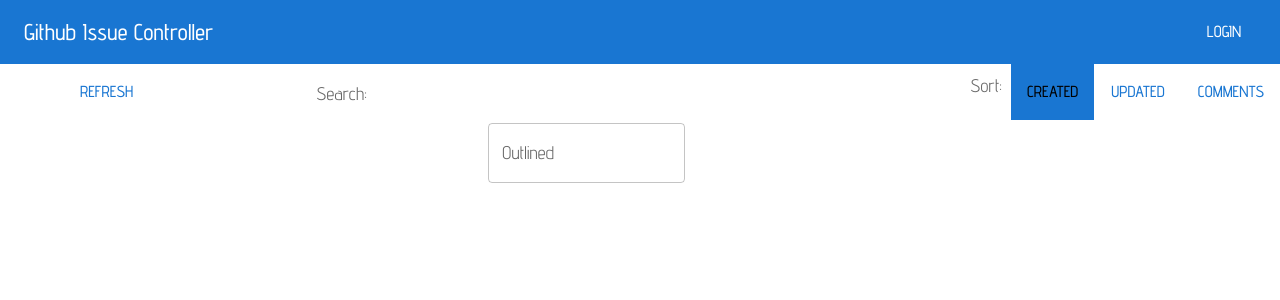
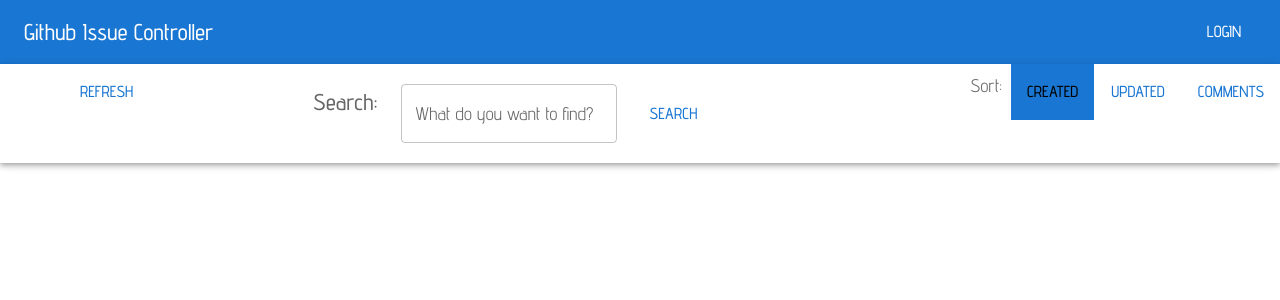
Before and after one commit to ChickenLamb/Github-Issuer, a Next.js app: page / in a window 1280 px wide. Shown: the top 300 px of the page. Built offline with nearby package versions, Linux system fonts and the light colour scheme; no server answers.

Commit message:
save local key

```diff
--- a/conponents/TopBar.tsx
+++ b/conponents/TopBar.tsx
@@ -4,14 +4,14 @@
 import Paper from '@mui/material/Paper';
 import Grid from '@mui/material/Grid';
 import Button from '@mui/material/Button';
-import { Typography, useTheme } from '@mui/material';
+import { AppBar, Typography, useTheme } from '@mui/material';
 import TextField from '@mui/material/TextField';
 
 interface Props {
 
-    LoadIssue:(state:boolean)=>void
-    setSortOrder:(payload: string) => void
-    sortOrder:string
+  LoadIssue: (state: boolean) => void
+  setSortOrder: (payload: string) => void
+  sortOrder: string
 }
 
 const Item = styled(Paper)(({ theme }) => ({
@@ -20,44 +20,52 @@
   padding: theme.spacing(1),
   textAlign: 'center',
   color: theme.palette.text.secondary,
-  borderRadius:0
+  borderRadius: 0
 }));
 
-const SearchField = () =>  <Box
+
+
+export default function TopBar({ LoadIssue, setSortOrder, sortOrder }: Props) {
+
+  const SearchField = () => <Box
   component="form"
   sx={{
-  '& > :not(style)': { m: 1, width: '25ch'},
+    '& > :not(style)': { m: 1.5 },
   }}
+  style={{display:"flex"}}
+  ml={10}
   noValidate
   autoComplete="on"
 >
-<Typography>Search:</Typography>
-<TextField id="outlined-basic" label="Outlined" variant="outlined"/>
+  <Typography textAlign={"left"}  variant="h6">Search:</Typography>
+  <TextField onChange={(e)=>{setQuery(e.target.value)}} value={query} id="outlined-basic" label="What do you want to find?" variant="outlined" />
   {/* <TextField id="filled-basic" label="Filled" variant="filled" />
 <TextField id="standard-basic" label="Standard" variant="standard" /> */}
+  <Button onClick={()=>console.log(query)}>Search</Button>
 </Box>
 
-export default function TopBar({LoadIssue, setSortOrder, sortOrder}:Props) {
-
-function Load_and_Sort(data:string){
+  function Load_and_Sort(data: string) {
     setSortOrder(data);
   }
+  const [query, setQuery] = React.useState<string>("");
   const theme = useTheme();
   return (
-    <Box sx={{ flexGrow: 1 }}>
+    <AppBar position='sticky'>
+      <Box style={{ backgroundColor: theme.palette.common.white }} sx={{ flexGrow: 1 }}>
         <Grid container spacing={0}>
-        <Grid item xs={2}>
-          <Item elevation={0}><Button onClick={()=>LoadIssue(true)}>Refresh</Button></Item>
+          <Grid style={{}} item xs={2}>
+            <Item elevation={0}><Button onClick={() => LoadIssue(true)}>Refresh</Button></Item>
           </Grid>
           <Grid item xs={7}>
             <Item elevation={0}><SearchField/></Item>
           </Grid>
-        <Grid item xs={3} style={{display:"flex", gap:1,backgroundColor:"#FFF", justifyContent:"flex-end",alignItems:"flex-start"}}>
+          <Grid item xs={3} style={{ display: "flex", gap: 1, justifyContent: "flex-end", alignItems: "flex-start" }}>
             <Item elevation={0}><Typography>Sort:</Typography></Item>
-            {['created','updated','comments'].map((data,index)=><Item style={{backgroundColor:data.toUpperCase()===sortOrder.toUpperCase()?theme.palette.primary.main:theme.palette.common.white}} key={index} elevation={0}><Button style={{color:data.toUpperCase()===sortOrder.toUpperCase()?theme.palette.common.black:theme.palette.primary.main}} disabled={data.toUpperCase()===sortOrder.toUpperCase()} onClick={()=>Load_and_Sort(data)}>{data}</Button></Item>)}
+            {['created', 'updated', 'comments'].map((data, index) => <Item style={{ backgroundColor: data.toUpperCase() === sortOrder.toUpperCase() ? theme.palette.primary.main : theme.palette.common.white }} key={index} elevation={0}><Button style={{ color: data.toUpperCase() === sortOrder.toUpperCase() ? theme.palette.common.black : theme.palette.primary.main }} disabled={data.toUpperCase() === sortOrder.toUpperCase()} onClick={() => Load_and_Sort(data)}>{data}</Button></Item>)}
 
           </Grid>
         </Grid>
       </Box>
+    </AppBar>
   );
 }
--- a/pages/index.tsx
+++ b/pages/index.tsx
@@ -30,6 +30,8 @@
     setUpdate_Form(payload);
     shouldRender.current[3]=true;
 }
+const axios = require('axios');
+
 const setSortOrder_callback = (payload:string) => {
   setSortOrder(payload);
   shouldRender.current[4] = true;
@@ -42,10 +44,10 @@
     let config = {
       method: 'get',
       maxBodyLength: Infinity,
-      url: 'http://localhost:3001/api/get-issues-sort?token='+`${access_token}`+'&sort='+`${sortOrder}`,
+      url: 'https://github-get-token-api.vercel.app/api/get-issues-sort?token='+`${access_token}`+'&sort='+`${sortOrder}`,
 
     };
-    const axios = require('axios');
+
     await axios.request(config)
     .then((response:any) => {
       console.log((response));
@@ -59,16 +61,40 @@
   }
 }
 
+function validate_and_setToken(github_access_key:string){
+  let config = {
+    method: 'get',
+    maxBodyLength: Infinity,
+    url: 'https://github-get-token-api.vercel.app/api/validate?key='+`${github_access_key}`,
+
+  };
+
+  axios.request(config)
+.then((response:any) => {
+  if(response.status === 200){
+    setAccess_Token(github_access_key);
+    console.log("using local_key");
+  }
+})
+.catch((error:any) => {
+  localStorage.clear();
+});
+}
+
 useEffect(()=>{if(shouldRender.current[3]) {shouldRender.current[3] = false;;console.log(update_form)}},[update_form]);
   useEffect(()=>{
     if(shouldRender.current[0]) {
       shouldRender.current[0] = false;
       // 需要檢查token的有效期和儲存token到local
+      const github_access_key = (localStorage.getItem('github_access_key')??"");
+      validate_and_setToken(github_access_key);
+
       const queryString = window.location.search;
       const urlParams = new URLSearchParams(queryString);
       if((urlParams.get("code"))){
         let CODE = urlParams.get("code");
         // 移除param 'code' not done
+
         console.log("code:"+CODE);
         let config = {
           method: 'post',
@@ -76,11 +102,11 @@
           url: 'https://github-get-token-api.vercel.app/api/get?code='+`${CODE}`,
 
         };
-        const axios = require('axios');
         axios.request(config)
         .then((response:any) => {
           console.log(JSON.stringify(response.data));
           setAccess_Token(response.data.access_token);
+          localStorage.setItem('github_access_key', (response.data.access_token));
         })
         .catch((error:any) => {
           console.log(error);
@@ -88,7 +114,9 @@
 
       };
     }
-  },[])
+
+        },[]);
+
         useEffect(() => {if(shouldRender.current[4] && access_token !== "") {
           shouldRender.current[4] = false;LoadIssue(true)}}, [sortOrder]);
         useEffect(()=>{
```
Lines whose indentation alone changed are shown as unchanged.
